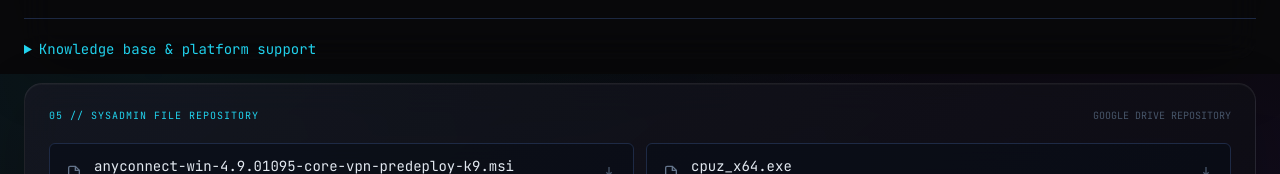
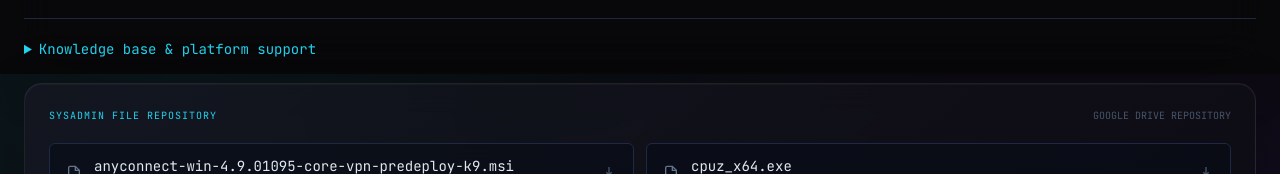
Before and after one commit to giorgikukulava12345-bit/sysadmin-dashboard, a Flask app: page / in a window 1280 px wide. Shown: the part 6326-6500 px from the top of the page. Run offline with Flask 3, Linux system fonts and the light colour scheme; some libraries are stand-ins or nearby versions.

Commit message:
Remove repository section number prefix

```diff
--- a/templates/index.html
+++ b/templates/index.html
@@ -116,10 +116,10 @@
 
   {% include 'vpn/configurator.html' %}
 
-  <!-- 05 // SYSADMIN FILE REPOSITORY -->
+  <!-- SYSADMIN FILE REPOSITORY -->
   <section class="panel rounded-lg p-4 sm:p-6">
     <div class="flex items-center justify-between mb-4 sm:mb-5">
-      <span class="font-mono text-[10px] text-cyan-glow tracking-widest">05 // SYSADMIN FILE REPOSITORY</span>
+      <span class="font-mono text-[10px] text-cyan-glow tracking-widest">SYSADMIN FILE REPOSITORY</span>
       <span class="font-mono text-[10px] text-slate-600">GOOGLE DRIVE REPOSITORY</span>
     </div>
 
```
